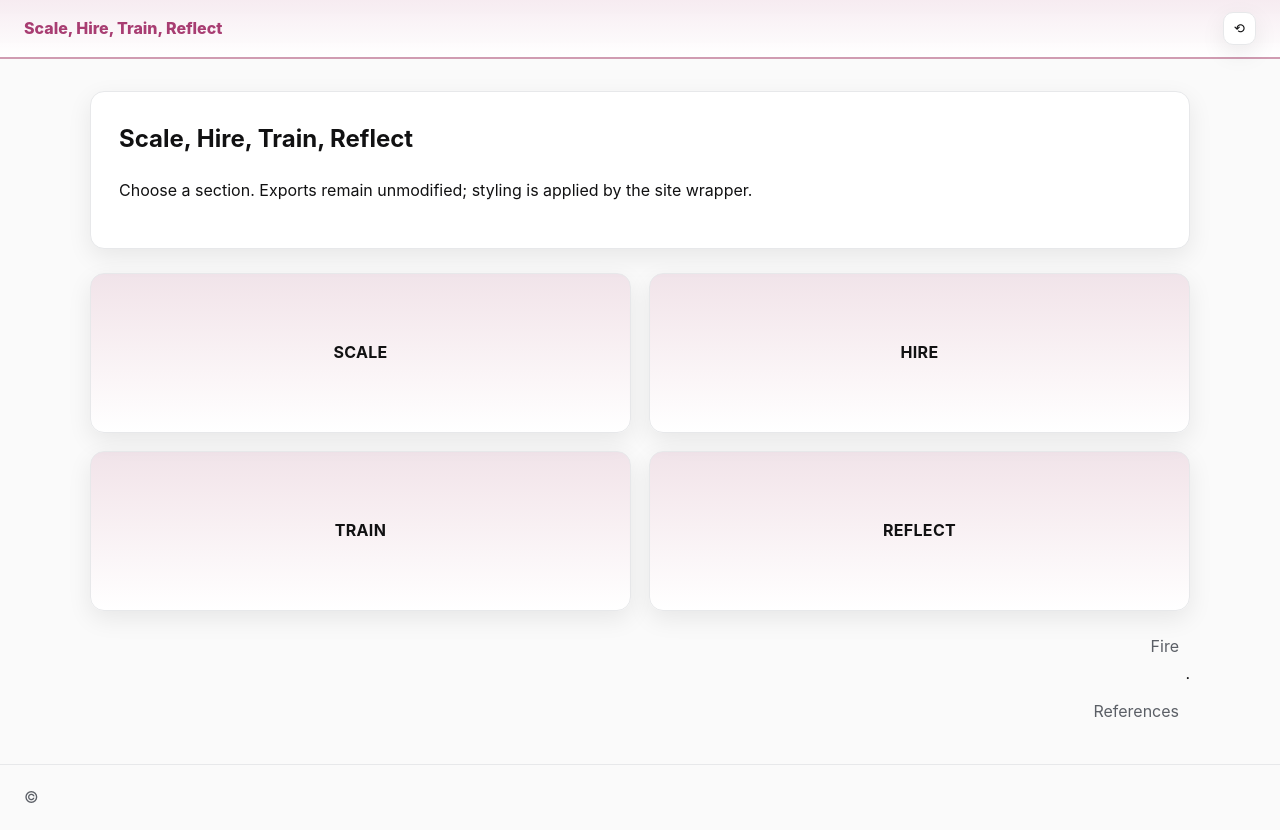
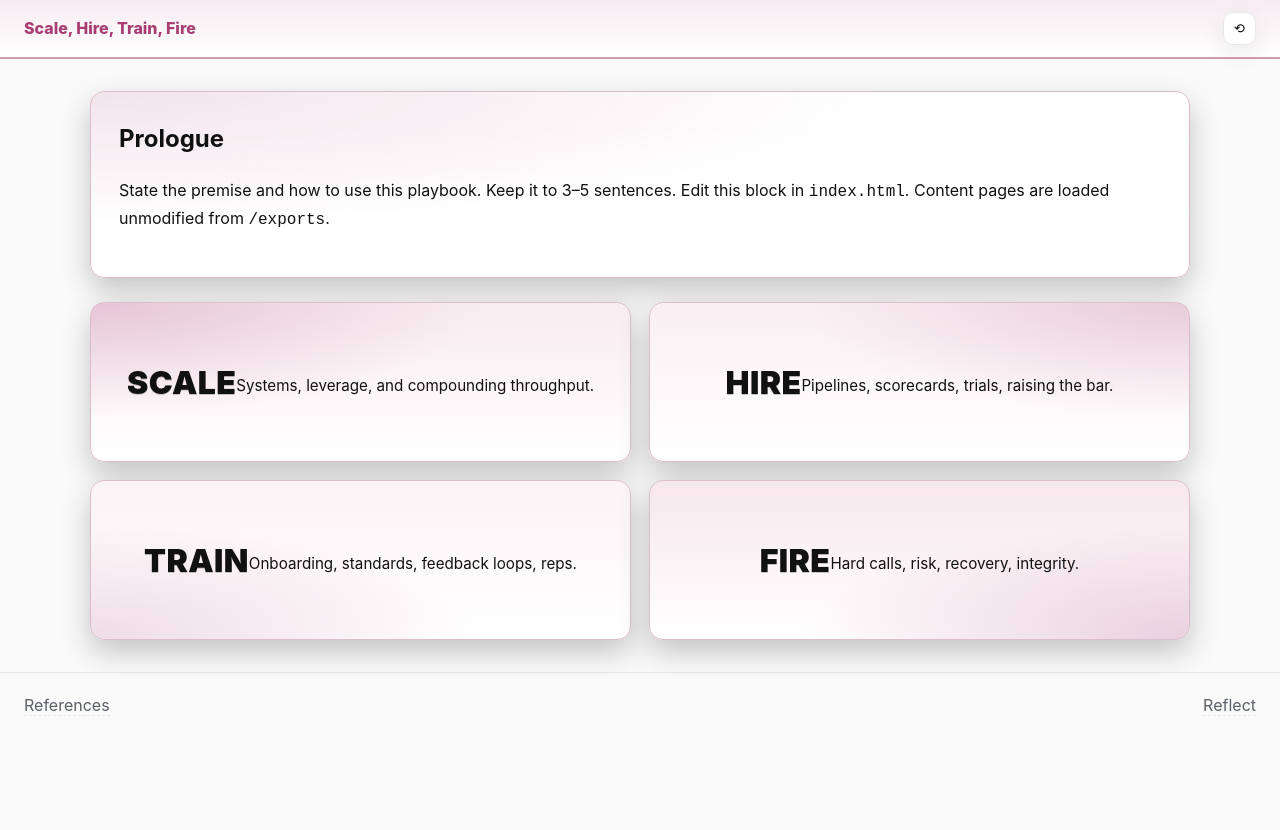
Before and after one commit to burhanpt1/hiring-playbook, a plain HTML site: page index.html in a window 1280 px wide. After the commit the page ends 800 px from the top, so only its background shows below. Drawn offline with Linux system fonts and the light colour scheme.

Commit message:
updated index.html and build.py

```diff
--- a/index.html
+++ b/index.html
@@ -3,45 +3,64 @@
 <head>
   <meta charset="utf-8">
   <meta name="viewport" content="width=device-width, initial-scale=1">
-  <title>Scale, Hire, Train, Reflect</title>
+  <title>Scale, Hire, Train, Fire</title>
   <link rel="stylesheet" href="styles.css">
   <meta name="color-scheme" content="light dark">
 </head>
 <body>
   <header class="site-header">
-    <div class="site-brand"><span class="brand-title">Scale, Hire, Train, Reflect</span></div>
-    <div class="site-tools"><button id="themeToggle" class="icon-btn" aria-label="Toggle theme">⟲</button></div>
+    <div class="site-brand">
+      <a href="index.html" class="brand-title">Scale, Hire, Train, Fire</a>
+    </div>
+    <div class="site-tools">
+      <button id="themeToggle" class="icon-btn" aria-label="Toggle theme">⟲</button>
+    </div>
   </header>
 
   <section class="landing">
     <div class="landing-inner">
-      <div class="landing-intro">
-        <h1>Scale, Hire, Train, Reflect</h1>
-        <p>Choose a section. Exports remain unmodified; styling is applied by the site wrapper.</p>
+      <div class="landing-intro glass">
+        <h1>Prologue</h1>
+        <p>State the premise and how to use this playbook. Keep it to 3–5 sentences. Edit this block in <code>index.html</code>. Content pages are loaded unmodified from <code>/exports</code>.</p>
       </div>
+
       <div class="landing-grid">
-        <a class="quad-btn" href="reader.html?section=scale">SCALE</a>
-        <a class="quad-btn" href="reader.html?section=hire">HIRE</a>
-        <a class="quad-btn" href="reader.html?section=train">TRAIN</a>
-        <a class="quad-btn" href="reader.html?section=reflect">REFLECT</a>
-      </div>
-      <div style="margin-top:16px;text-align:right">
-        <a class="toc-link" href="reader.html?section=fire">Fire</a> ·
-        <a class="toc-link" href="reader.html?section=references">References</a>
+        <a class="quad-card glass accent-scale" href="reader.html?section=scale">
+          <span class="label">SCALE</span>
+          <span class="summary">Systems, leverage, and compounding throughput.</span>
+        </a>
+
+        <a class="quad-card glass accent-hire" href="reader.html?section=hire">
+          <span class="label">HIRE</span>
+          <span class="summary">Pipelines, scorecards, trials, raising the bar.</span>
+        </a>
+
+        <a class="quad-card glass accent-train" href="reader.html?section=train">
+          <span class="label">TRAIN</span>
+          <span class="summary">Onboarding, standards, feedback loops, reps.</span>
+        </a>
+
+        <a class="quad-card glass accent-fire" href="reader.html?section=fire">
+          <span class="label">FIRE</span>
+          <span class="summary">Hard calls, risk, recovery, integrity.</span>
+        </a>
       </div>
     </div>
   </section>
 
-  <footer class="site-footer"><span>©</span></footer>
+  <footer class="site-footer">
+    <div class="foot-left"><a href="reader.html?section=references">References</a></div>
+    <div class="foot-right"><a href="reader.html?section=reflect">Reflect</a></div>
+  </footer>
 
   <script>
-    const storageKey='playbook-theme';
-    const saved=localStorage.getItem(storageKey); if(saved) document.documentElement.dataset.theme=saved;
+    const key='playbook-theme';
+    const saved=localStorage.getItem(key); if(saved) document.documentElement.dataset.theme=saved;
     document.getElementById('themeToggle').onclick=()=>{
       const next=document.documentElement.dataset.theme==='light'?'dark':
                   document.documentElement.dataset.theme==='dark'?'':'light';
       document.documentElement.dataset.theme=next;
-      if(next) localStorage.setItem(storageKey,next); else localStorage.removeItem(storageKey);
+      if(next) localStorage.setItem(key,next); else localStorage.removeItem(key);
     };
   </script>
 </body>
```
Also changed, not shown: 1 other file.
